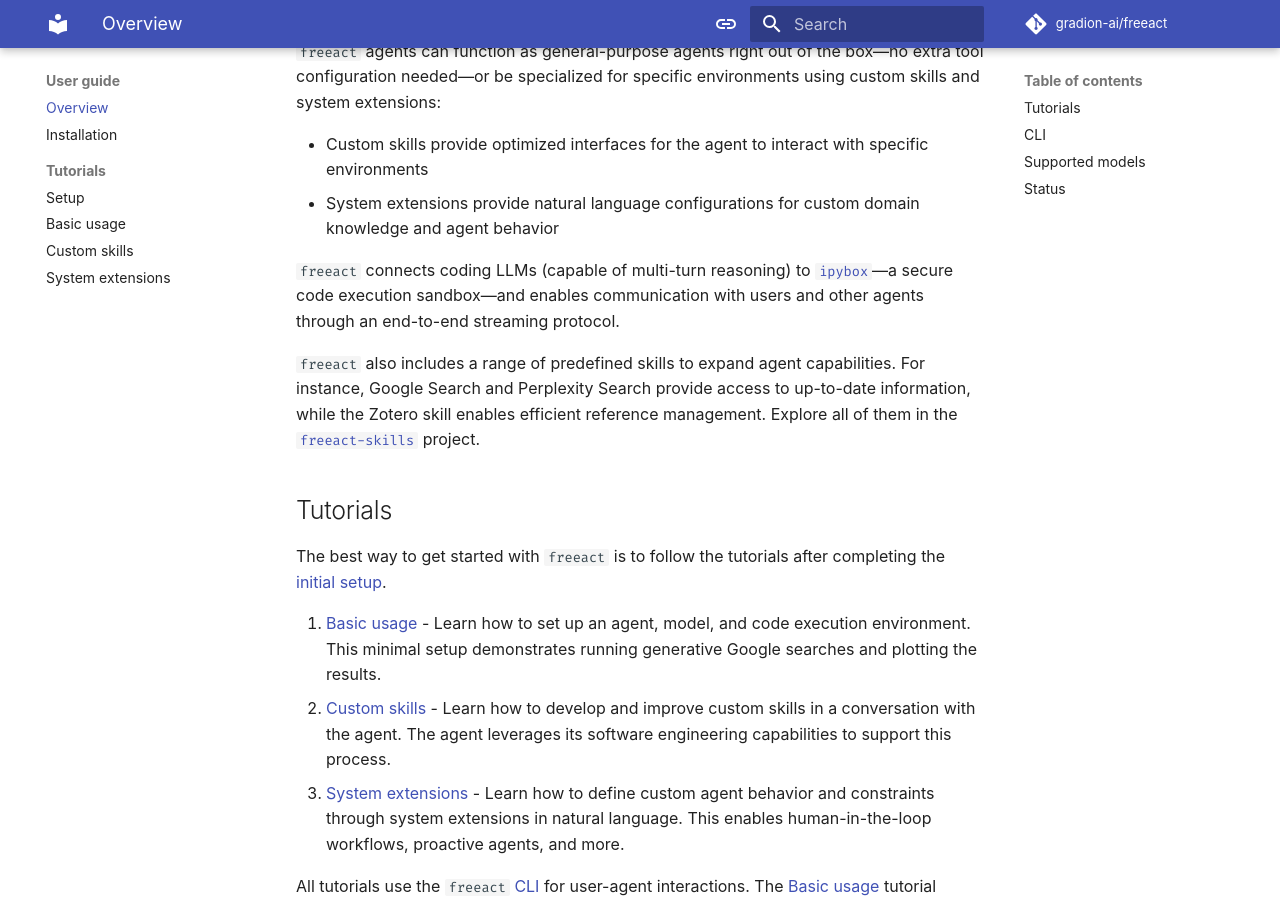
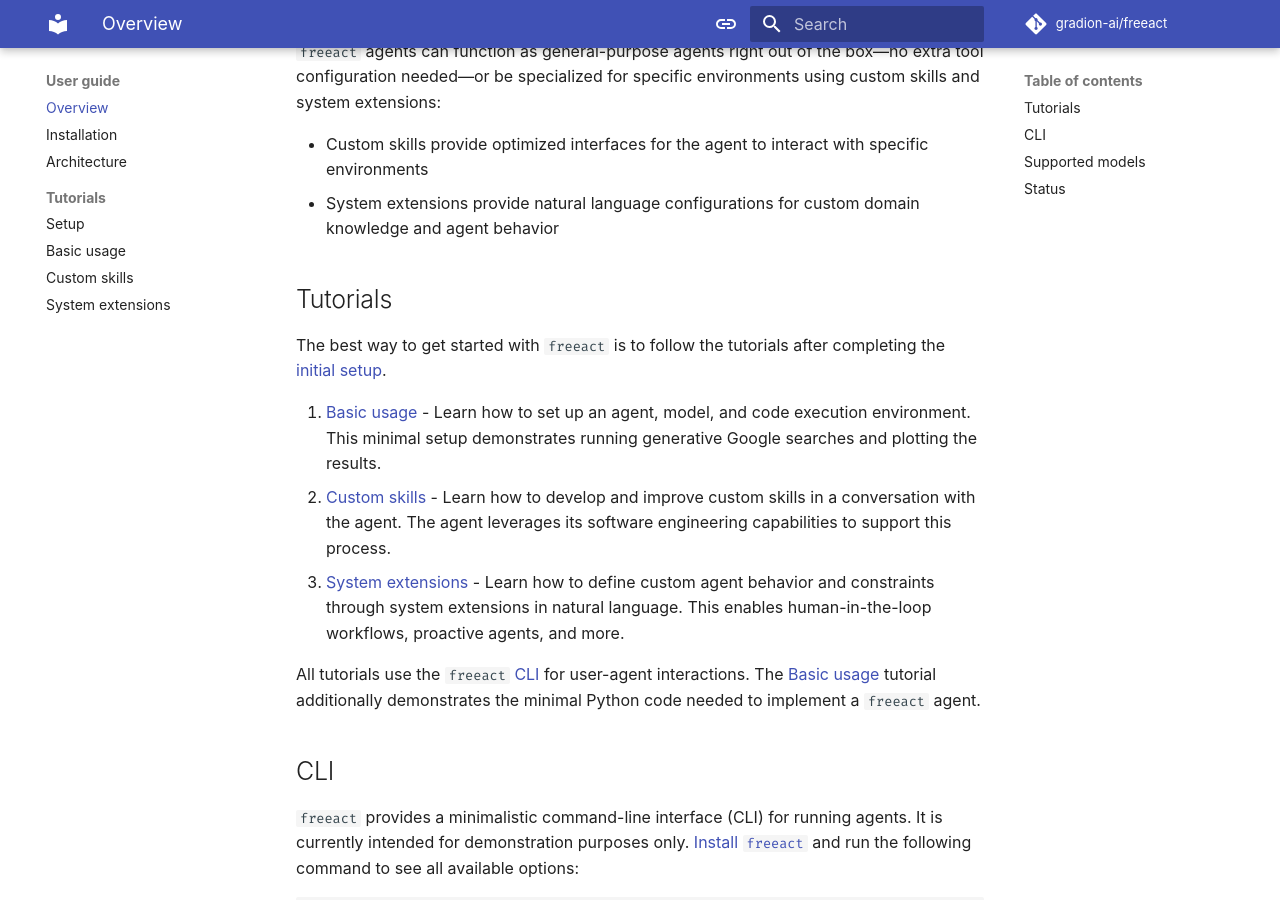
Before and after one commit to gradion-ai/freeact, an MkDocs documentation site: the page built from docs/index.md, in a window 1280 px wide and 900 px high, scrolled down 1016 px. Built offline with MkDocs 1.6.1 and Material for MkDocs 9.7.7, drawn with Linux system fonts in a browser that asks for light colours; some web fonts are replaced; comment, search, counter and statistics services are not loaded.

Commit message:
Separate architecture documentation

```diff
--- a/docs/index.md
+++ b/docs/index.md
@@ -17,10 +17,6 @@
 
 - Custom skills provide optimized interfaces for the agent to interact with specific environments
 - System extensions provide natural language configurations for custom domain knowledge and agent behavior
-
-`freeact` connects coding LLMs (capable of multi-turn reasoning) to [`ipybox`](https://gradion-ai.github.io/ipybox/)—a secure code execution sandbox—and enables communication with users and other agents through an end-to-end streaming protocol.
-
-`freeact` also includes a range of predefined skills to expand agent capabilities. For instance, Google Search and Perplexity Search provide access to up-to-date information, while the Zotero skill enables efficient reference management. Explore all of them in the [`freeact-skills`](https://gradion-ai.github.io/freeact-skills/) project.
 
 ## Tutorials
 
--- a/mkdocs.yml
+++ b/mkdocs.yml
@@ -84,6 +84,7 @@
   - User guide:
     - Overview: index.md
     - Installation: installation.md
+    - Architecture: architecture.md
     - Tutorials:
       - Setup: tutorials/setup.md
       - Basic usage: tutorials/basics.md
```
Also changed, not shown: docs/architecture.md (added, +29 -0 lines), docs/img/architecture.png (added), docs/img/protocol.png (added), 2 other files.
